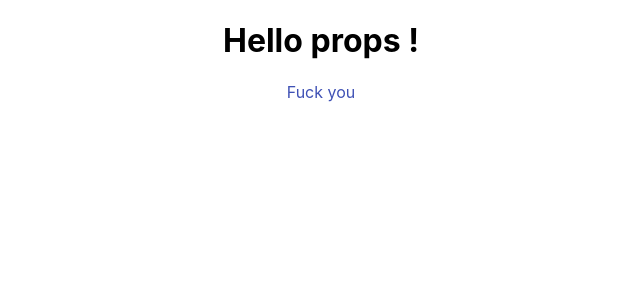
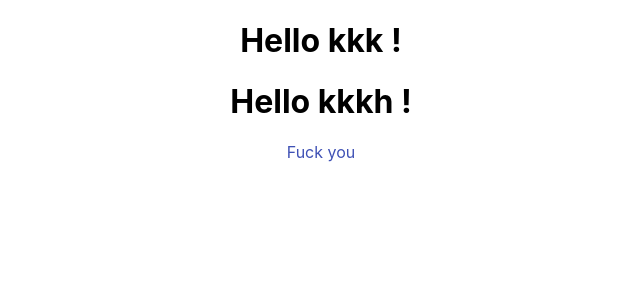
Before and after one commit to zigzagdev/React.training, a React (Create React App) app: page / in a window 1280 px wide. Shown: the top 300 px of the page, without its empty margins (319-959 px from the left). Built offline with nearby package versions, Linux system fonts and the light colour scheme.

Commit message:
changeLesson

```diff
--- a/src/App.js
+++ b/src/App.js
@@ -1,20 +1,22 @@
-import React, { Component } from 'react'
+import React, {Component, useState} from 'react'
 import './App.css'
 import Greet from './components/Greet'
 import Welcome from "./components/Welcome";
 import {Link} from "@material-ui/core";
+import Son from "./components/Son";
+import * as constants from "constants";
 
 
-class App extends Component{
-    render() {
-      return(
-       <div className="App">
-         <Greet name="props"/>
-           {/*<Welcome/>*/}
-         <Link> Fuck you </Link>
-       </div>
-      );
-    }
+function App(){
+    return(
+        <div className="App">
+            <Greet name="oo"/>
+            <Son name="kkk"/>
+            <Son name="kkkh"/>
+            {/*<Welcome/>*/}
+            <Link> Fuck you </Link>
+        </div>
+    )
 }
 
 export default App;
--- a/src/components/Greet.js
+++ b/src/components/Greet.js
@@ -1,9 +1,14 @@
 import React from  'react'
+import Son from "./Son";
 
-
-const Greet = (props) => {
-
-    return <h1>  Hello {props.name} ! </h1>
+const Greet = () => {
+    return(
+        <div>
+            {/*<h1>Hello {props.name} ! </h1>*/}
+            {/*<Son name="funk"/>*/}
+            {/*<h2>test {props.name}</h2>*/}
+        </div>
+    )
 }
 
 export default Greet;
@@ -11,4 +16,3 @@ export default Greet;
 // 親クラス(App.js)で定義された変数(プロパティ)を子(Componentsファイル群にて)で継承をする。
 // その際,{props.children}と定義してあげることで不確定要素等を全て親ファイルからの継承で呼び出しが可能になる。
 // (そうする場合は必ず<>タグにてラッピングしてあげないとエラるから注意, => <div></div> {props._children}とはならない)
-// ただ、親クラスでのformの入力を行う(Form等)ことで子に渡せると思うがどのようにしてその渡し方を行うかが重要になる。
--- /dev/null
+++ b/src/components/Son.js
@@ -0,0 +1,9 @@
+import React from  'react'
+
+
+const Son = (props) => {
+console.log(props)
+    return <h1>Hello {props.name} ! </h1>
+}
+
+export default Son;
```
Also changed, not shown: 1 other file (tests, documents, lock files or other folders).
